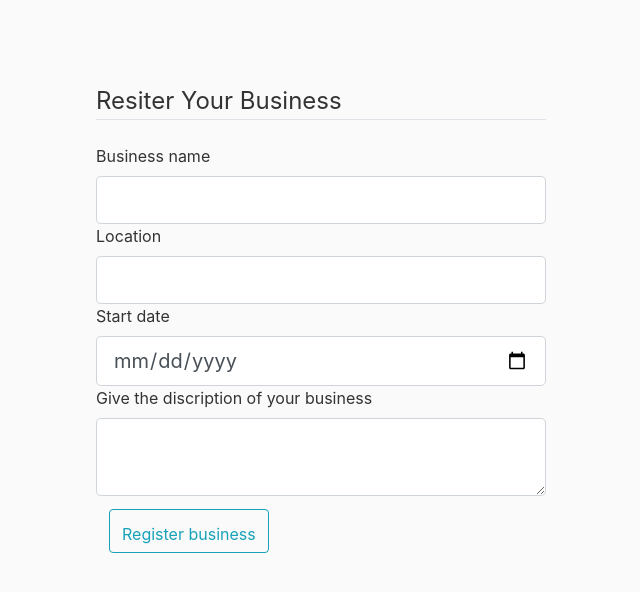
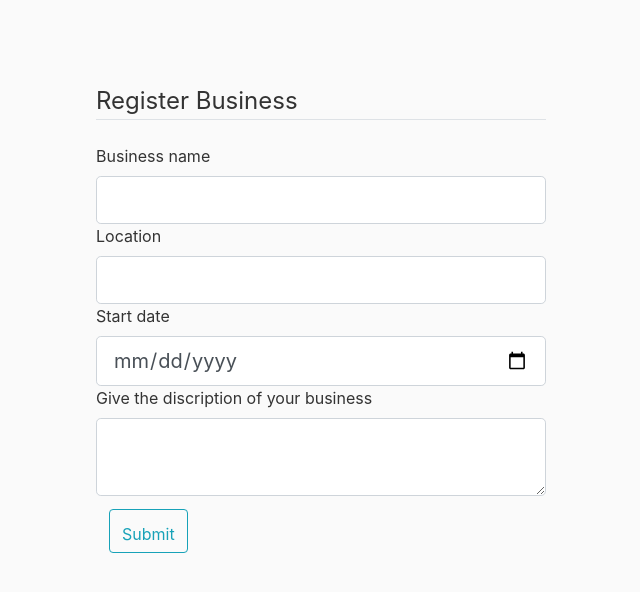
Before and after one commit to GeezerPOrg/Jamii-flask-app, a Flask app: page /businesses in a window 1280 px wide. Shown: the part 58-650 px from the top of the page, without its empty margins (319-959 px from the left). Run offline with Flask 2, Linux system fonts and the light colour scheme; the visitor is signed in with stand-in values (Sample User, id 1); some libraries are stand-ins or nearby versions.

Commit message:
made some changes in the application

```diff
--- a/app/forms/forms.py
+++ b/app/forms/forms.py
@@ -38,7 +38,7 @@ class BusinessesForm(FlaskForm):
     date = DateField('Start date', default = date.today(), format = '%d/%m/%Y',
             validators = [DataRequired(message = 'You need to enter the start date')])
     business_description = TextAreaField('Give the discription of your business')
-    submit = SubmitField('Register business')
+    submit = SubmitField('Submit')
 
     def validate_business(self, name):
         business = Businesses.query.filter_by(name = form.name.data).first()
--- a/app/models/models.py
+++ b/app/models/models.py
@@ -14,6 +14,7 @@ class User(UserMixin, db.Model):
     username = db.Column(db.String(20))
     email = db.Column(db.String(60), unique = True)
     password_hash = db.Column(db.String(120))
+    businesses = db.relationship('Businesses', backref = 'owner', lazy = True)
 
     def __repr__(self):
         return f'User {self.username}'
@@ -41,6 +42,7 @@ class Businesses(db.Model):
     location = db.Column(db.String())
     started = db.Column(db.DateTime(), default = datetime.utcnow)
     business_description = db.Column(db.String())
+    user_id = db.Column(db.Integer(), db.ForeignKey('users.id'))
 
 
 
--- a/app/templates/business.html
+++ b/app/templates/business.html
@@ -4,7 +4,7 @@
         <form method="POST" action="" novalidate>
             {{ form.hidden_tag() }}
             <fieldset class="form-group">
-                <legend class="border-bottom mb-4" id ="register-title">Resiter Your Business</legend>
+                <legend class="border-bottom mb-4" id ="register-title">{{ legend }}</legend>
                 <div class="form-group">
             {{ form.name.label(class="form-control-label") }}
             {% if form.name.errors %}
--- a/app/templates/success.html
+++ b/app/templates/success.html
@@ -9,9 +9,10 @@
 <h1>Here are all the Businesses available in Jamii Area</h1>
 {% for business in businesses%}
 <div class="jumbotron">
-<h3>Business Name: {{ business.name }}</h3><br>
+<h3><a href="{{ url_for('single_business', business_id = business.id) }}">Business Name: {{ business.name }}</a></h3><br>
+<h3>Owned by: {{ business.owner.username }}</h3><br>
 <h3>Located at: {{ business.location }}</h3><br>
-<h3>Started operating on: {{ business.started }}</h3><br>
+<h3>Started operating on: {{ business.started.strftime('%d-%m-%Y') }}</h3><br>
 <h4 class="below-desc">Description about the business: {{ business.business_description }}</h4><br>
 </div>
 {% endfor %}
--- a/app/views/views.py
+++ b/app/views/views.py
@@ -47,13 +47,13 @@ def logout():
     logout_user()
     return redirect(url_for('home'))
 
-#register business route
+#create business route
 @app.route('/businesses', methods = ['GET', 'POST'])
 @login_required
 def businesses():
     form = BusinessesForm()
     if form.validate_on_submit():
-        business = Businesses(name = form.name.data, location = form.location.data,
+        business = Businesses(name = form.name.data, owner = current_user, location = form.location.data,
             started = form.date.data, business_description = form.business_description.data )
         db.session.add(business)
         db.session.commit()
@@ -61,7 +61,7 @@ def businesses():
         return redirect(url_for('available'))
     else:
         flash('Your business not registered please check on your details and try again', 'danger')
-    return render_template('business.html', title = 'Business', form = form)
+    return render_template('business.html', title = 'Business', form = form, legend = 'Register Business', btn = 'Register')
 
 #route that display all registered businesses
 @app.route('/available-business')
@@ -70,18 +70,20 @@ def available():
     return render_template('success.html', businesses = businesses)
 
 #route that get business by id
-@app.route('/businesses/<int:id>')
+@app.route('/businesses/<int:business_id>')
 @login_required
-def single_business(id):
-    business = Businesses.query.get_or_404(id)
+def single_business(business_id):
+    business = Businesses.query.get_or_404(business_id)
     return render_template('bs.html', business = business)
 
 
-#route update a business
-@app.route('/business-update/<int:business_id>', methods = ['POST', 'GET'])
+#update a business route
+@app.route('/businesses/<int:business_id>/update', methods = ['POST', 'GET'])
 @login_required
 def update_business(business_id):
     business = Businesses.query.get_or_404(business_id)
+    if business.owner != current_user:
+        abort(403)
     form = BusinessesForm()
     if form.validate_on_submit():
         business.name = form.name.data
@@ -89,8 +91,12 @@ def update_business(business_id):
         business.business_description = form.business_description.data
         db.session.commit()
         flash(f'Your business has been updated', 'success')
-        return redirect(url_for('available', business_id = Businesses.id))
-    return render_template('business.html', title = 'update', form = form)
+        return redirect(url_for('single_business', business_id = business.id))
+    elif request.method == 'GET':
+        form.name.data = business.name
+        form.location.data = business.location
+        form.business_description.data = business.business_description
+    return render_template('business.html', title = 'update', form = form, legend = 'Update Business', btn = 'Update')
 
 #route to delete a business
 @app.route('/business-delete/<int:business_id>', methods = ['GET', 'POST'])
--- a/config.py
+++ b/config.py
@@ -7,8 +7,7 @@ class Config:
     parent/base configurations class
     """
     SECRET_KEY = os.environ.get('SECRET_KEY') or '376ce0a09277bdbbb7479f45a93ed754'
-    SQLALCHEMY_DATABASE_URI = os.environ.get('DATABASE_URL') or \
-                                        'sqlite:///'+ os.path.join(basedir, 'app.db')
+    SQLALCHEMY_DATABASE_URI = os.environ.get('DATABASE_URL')
     SQLALCHEMY_TRACK_MODIFICATIONS = False
     DEBUG = False
 
--- a/requirements.txt
+++ b/requirements.txt
@@ -11,6 +11,7 @@ Jinja2==2.10
 Mako==1.0.7
 MarkupSafe==1.1.0
 nose==1.3.7
+psycopg2==2.7.6.1
 python-dateutil==2.7.5
 python-editor==1.0.3
 six==1.11.0
```
Also changed, not shown: app/templates/bs.html (+7 -1 lines), migrations/versions/9e489a8da788_added_relationship.py (added, +30 -0 lines), migrations/versions/f6f0556d31cc_created_tables.py (renamed from migrations/versions/70f886550d1e_created_tables.py, +4 -5 lines), app.db (deleted).
